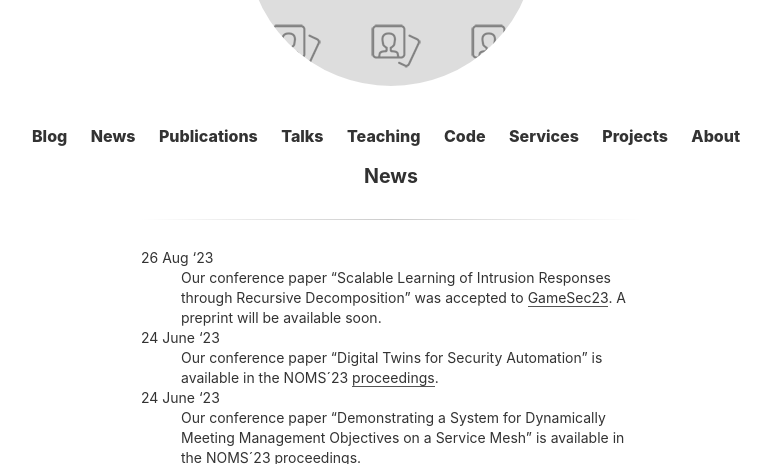
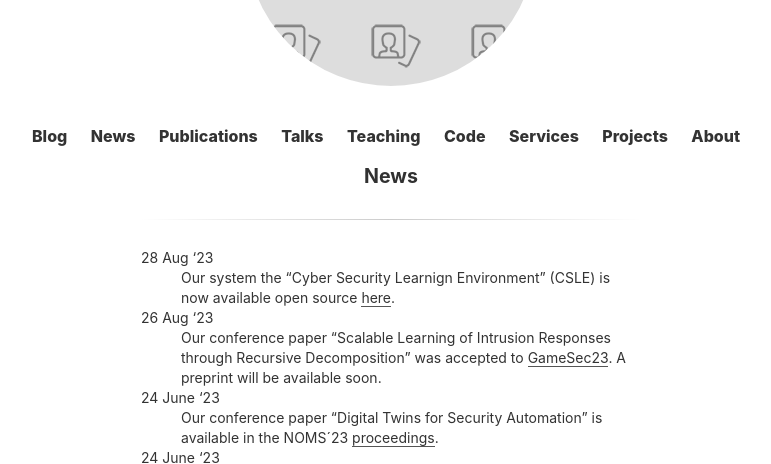
Before and after one commit to Limmen/Limmen.github.io, a Jekyll site: the page built from news.md, in a window 1280 px wide and 900 px high, cut to the strip 244-708 px from the top of the window. Shown: the whole strip, without its empty margins (249-1020 px from the left). Built offline with Jekyll 4.4.1, drawn with Linux system fonts in a browser that asks for light colours.

Commit message:
add CSLE link

```diff
--- a/news.md
+++ b/news.md
@@ -2,6 +2,9 @@
 layout: page
 title: News
 ---
+
+28 Aug '23
+:   Our system the "Cyber Security Learnign Environment" (CSLE) is now available open source [here](https://github.com/Limmen).
 
 26 Aug '23
 :   Our conference paper "Scalable Learning of Intrusion Responses through Recursive Decomposition" was accepted to [GameSec23](https://www.gamesec-conf.org/registration.php). A preprint will be available soon.
```
Also changed, not shown: code.md (+1 -1 lines).
